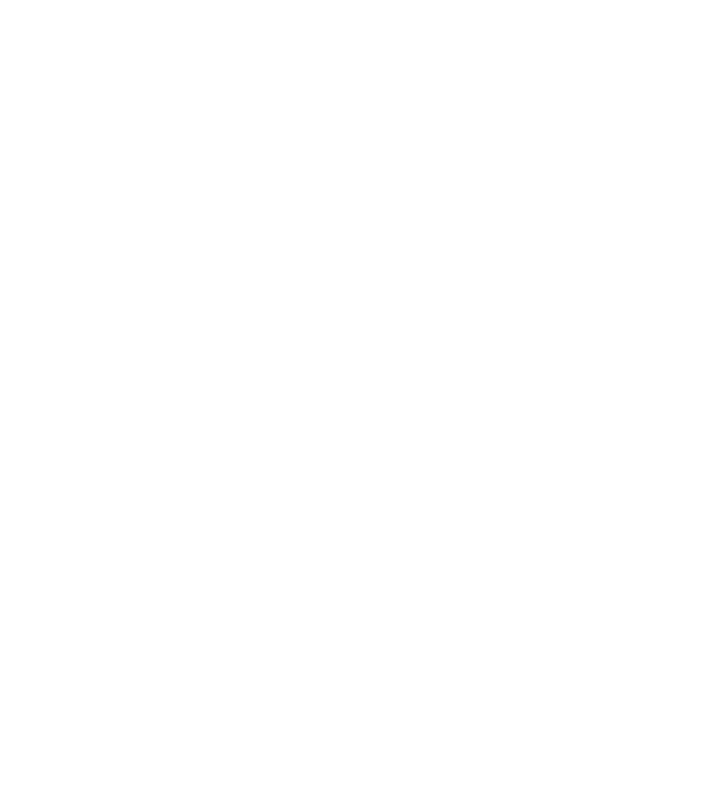
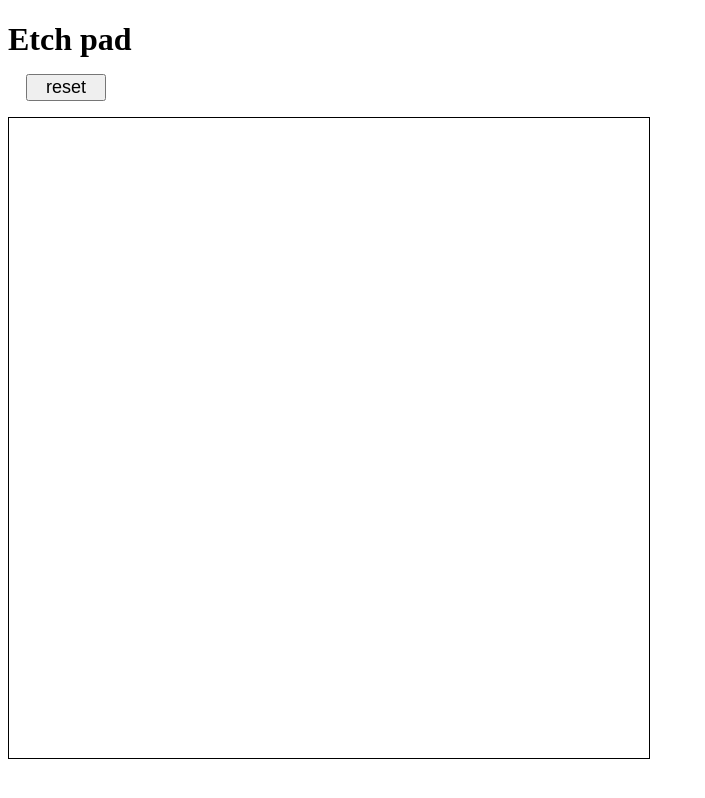
Before and after one commit to fleming-2/odin-etch, a plain HTML site: page index.html in a window 1280 px wide. Shown: the whole page, without its empty margins (0-705 px from the left). Drawn offline with Linux system fonts and the light colour scheme.

Commit message:
Add basic ui layout

```diff
--- a/index.html
+++ b/index.html
@@ -11,6 +11,8 @@
 </head>
 
 <body>
+  <h1>Etch pad</h1>
+  <button>reset</button>
   <div class="container">
     <!-- All animated divs created here -->
   </div>
--- a/style.css
+++ b/style.css
@@ -7,9 +7,26 @@ body {
     box-sizing: inherit;
 }
 
+h1 {
+    margin-bottom: 16px;
+}
+
+button {
+    display: block;
+    font-size: large;
+    padding-inline: 1em;
+    margin: 16px 1em;
+}
+
+.container {
+    border: 1px solid black;
+    width: max-content;
+}
+
 /* Horizontal rows */
 .row {
     display: flex;
+    width: max-content;
 }
 
 .row div {
```
